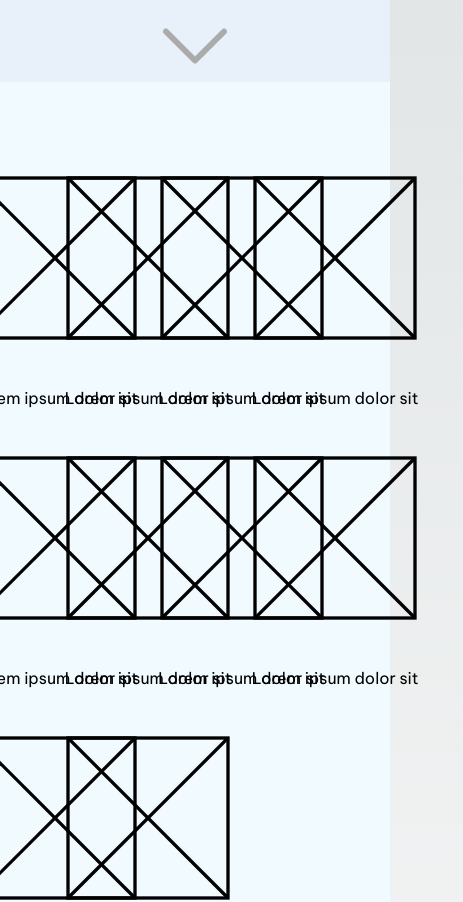
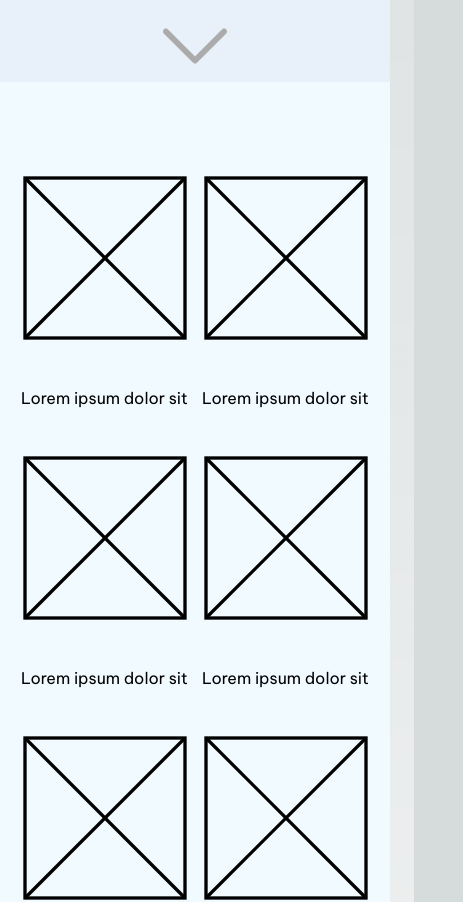
Before and after one commit to axelnguyen0701/duyhao, a Next.js app: page /products in a window 390 px wide. Shown: the part 780-1682 px from the top of the page, 463 px wide, since content can reach past the window. Built offline with nearby package versions, Linux system fonts and the light colour scheme.

Commit message:
grid view for mobile

```diff
--- a/app/products/ProductList/ProductList.js
+++ b/app/products/ProductList/ProductList.js
@@ -27,7 +27,7 @@ export default function ProductList() {
     ));
     return (
         <section className="w-full mt-8 p-4" id="product-list">
-            <div className="grid grid-cols-4 gap-x-4 justify-items-center">
+            <div className="grid grid-cols-2 gap-x-1 justify-items-center md:grid-cols-4 md:gap-x-4">
                 {rendederedProductList}
             </div>
         </section>
```
